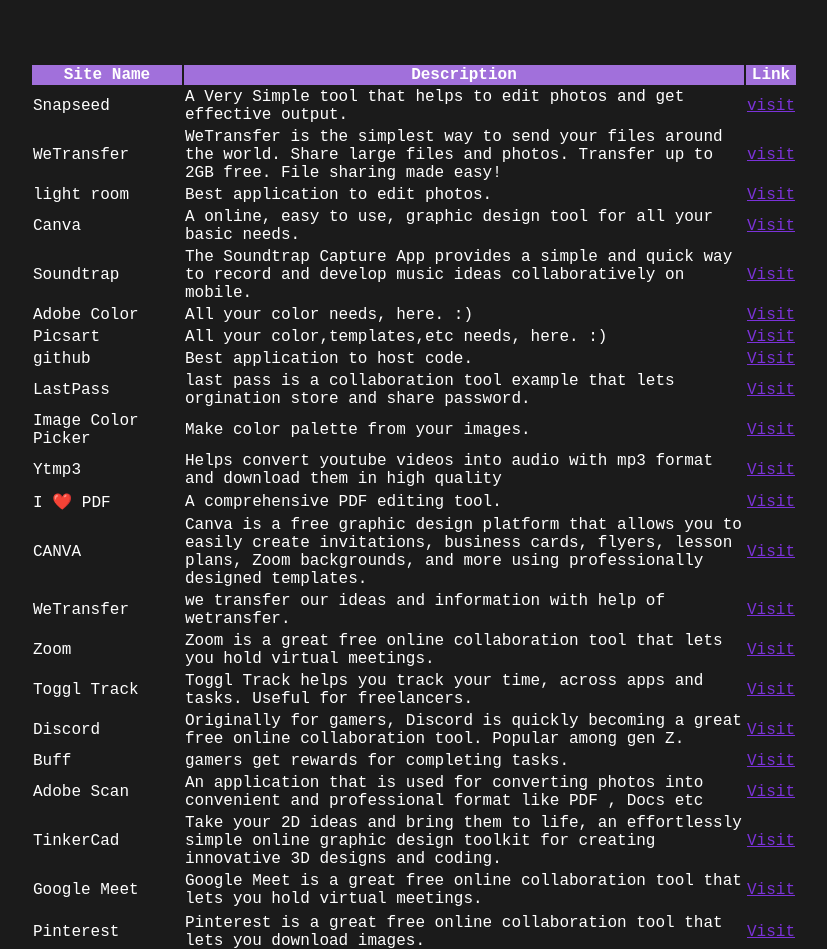
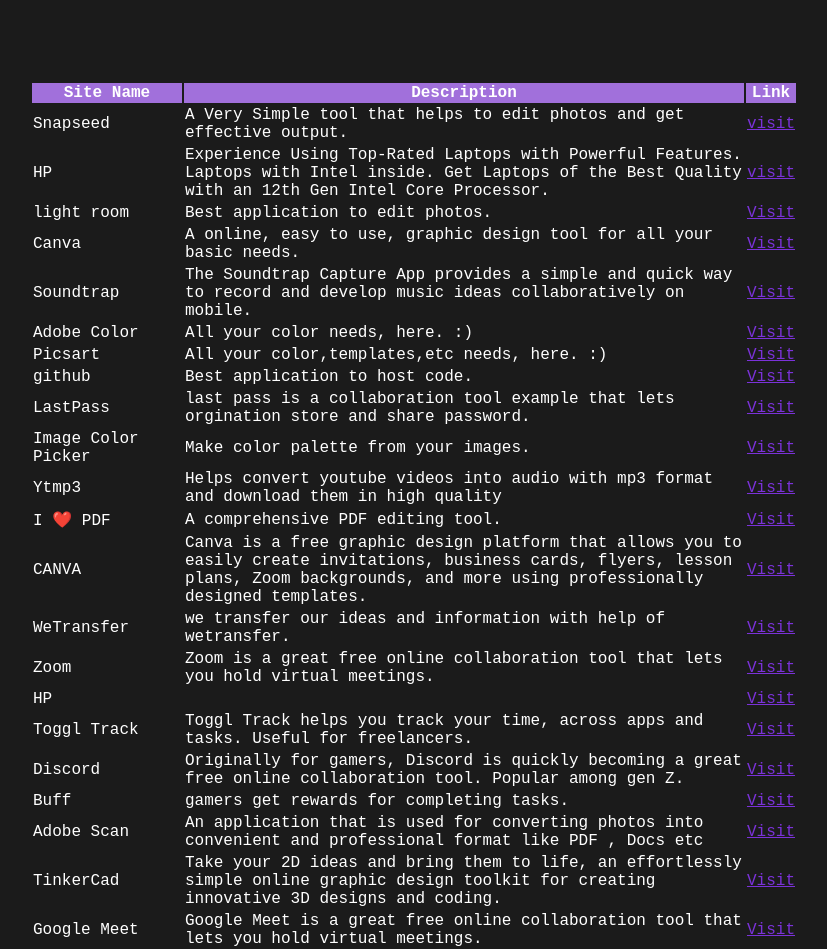
Before and after one commit to Novus-Neurons/Online-tools, a plain HTML site: page index.html in a window 1280 px wide. Shown: the part 540-1489 px from the top of the page, without its empty margins (130-957 px from the left). Drawn offline with Linux system fonts and the light colour scheme.

Commit message:
New tool uploaded

```diff
--- a/index.html
+++ b/index.html
@@ -37,12 +37,13 @@
           <td>A Very Simple tool that helps to edit photos and get effective output.</td>
           <td><a href="https://en.wikipedia.org/wiki/Snapseed" target="_blank">visit</a></td>
         </tr>
+
         <tr>
-          <td>WeTransfer</td>
-          <td>WeTransfer is the simplest way to send your files around the world. Share large files and photos. Transfer
-            up to 2GB free. File sharing made easy!</td>
-          <td><a href="https://wetransfer.com/" target="_blank">visit</a></td>
+          <td>HP</td>
+          <td>Experience Using Top-Rated Laptops with Powerful Features. Laptops with Intel inside. Get Laptops of the Best Quality with an 12th Gen Intel Core Processor.</td>
+          <td><a href="https://www.hp.com/" target="_blank">visit</a></td>
         </tr>
+
         <tr>
           <td>light room</td>
           <td>Best application to edit photos.</td>
@@ -128,6 +129,13 @@
         <br>
 
         <tr>
+          <td>HP</td>
+          <td></td>
+          <td><a href=" https://zoom.us/" target="_blank">Visit</a></td>
+        </tr>
+        <br>
+
+        <tr>
           <td>Toggl Track</td>
           <td>Toggl Track helps you track your time, across apps and tasks. Useful for freelancers.</td>
           <td><a href="https://toggl.com/" target="_blank">Visit</a></td>
@@ -141,6 +149,7 @@
           <td><a href="https://discord.com/" target="_blank">Visit</a></td>
         </tr>
         <br>
+
         <tr>
           <td>Buff</td>
           <td>gamers get rewards for completing tasks. </td>
```
